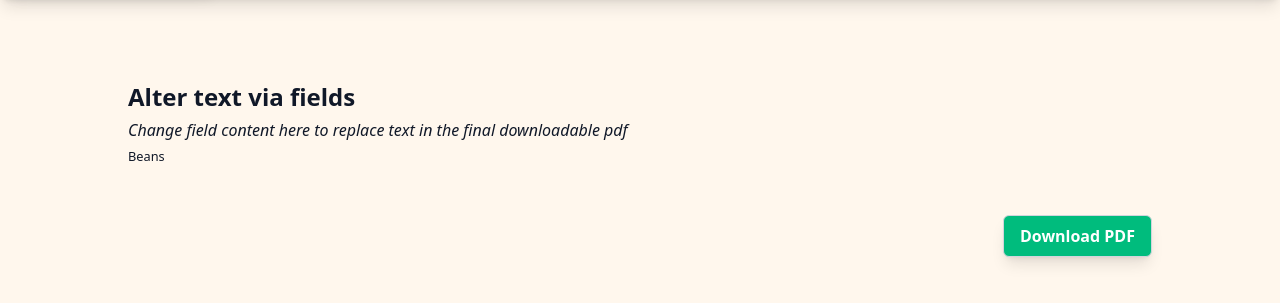
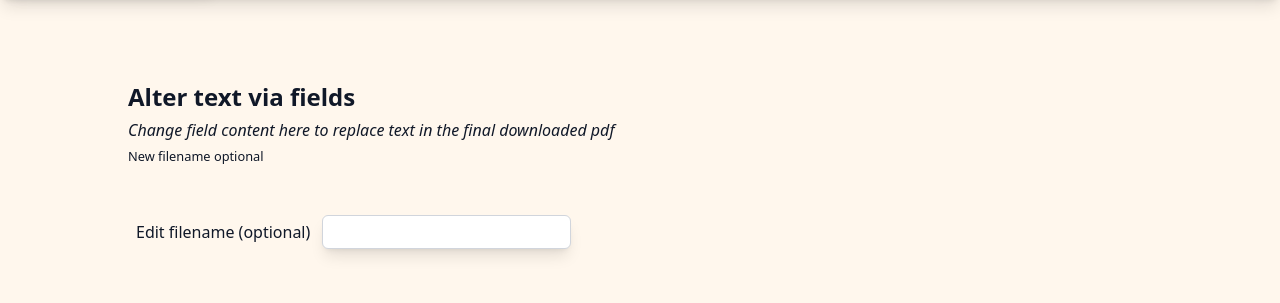
Before and after one commit to c1eren/DOCEDIT, a Flask app: template templates/create_new_pdf.html in a window 1280 px wide. Shown: the part 62-365 px from the top of the page. Run offline with Flask 3, Linux system fonts and the light colour scheme; the template is opened without the code that fills it, so the values that code supplies are empty; style sheets or scripts are compiled from the project's sources.

Commit message:
Nav and default filenames

```diff
--- a/app.py
+++ b/app.py
@@ -8,6 +8,12 @@ from werkzeug.datastructures import FileStorage
 
 import json
 from docx import Document
+from docx2pdf import convert
+import subprocess
+
+# Path to LibreOffice executable
+# Need to change this when going live, will need some sort of stripped down version of libre on the server too
+libre_office = r"C:\Program Files\LibreOffice\program\soffice.exe"
 
 app = Flask(__name__)
 
@@ -90,7 +96,7 @@ def create_pdf_page():
 
             start = text.find("[--", end + 3)
 
-    return render_template('create_new_pdf.html', text=full_text, filename=filename, fields=fieldArr)
+    return render_template('create_new_pdf.html', text=full_text, fileName=filename, fields=fieldArr)
 
 @app.route('/create-template', methods=['GET', 'POST'])
 def create_template_page():
@@ -346,13 +352,15 @@ def handle_fields(request):
 def handle_download(field_values):
     selected_template = get_current_selected_template()
     document = Document(selected_template)
+    filename = field_values['docName']
+    return  f"<div>{filename}</div>"
     full_text_para = []
     full_text_field = []
     full_text = []
 
     for paragraph in document.paragraphs:
         for key, value in field_values.items():
-            replace_placeholder_in_paragraph(paragraph, key, value)
+            replace_placeholder_in_paragraph(paragraph, key, value.strip())
         # for run in paragraph.runs:
         #     full_text.append(run.text)
 
@@ -362,16 +370,27 @@ def handle_download(field_values):
     #     full_text_field.append(repr(key))
 
     # return full_text
+    fPath = save_docx_temp(document)
+    output_folder = app.config['UPLOAD_FOLDER']
+    # subprocess.run([
+    #     "libreoffice",
+    #     "--headless",
+    #     "--convert-to", "pdf",
+    #     "C:\programming\FullStack\DocumentEdit\uploads\temp_file.docx",
+    #     "--outdir", output_folder
+    # ], check=True)
+    # return "beans"
 
-    output = BytesIO()
-    document.save(output)
-    output.seek(0)
+    # Example usage
+    temp_docx = r"C:\programming\FullStack\DocumentEdit\uploads\temp_file.docx"
+    pdf_file = convert_docx_to_pdf(temp_docx)
+    print("PDF generated at:", pdf_file)
 
     return send_file(
-        output,
+        pdf_file,
         as_attachment=True,
-        download_name="final_document.docx",
-        mimetype="application/vnd.openxmlformats-officedocument.wordprocessingml.document"
+        download_name="test.pdf",
+        mimetype="application/pdf"
     )
 
     # return send_file(
@@ -420,5 +439,46 @@ def replace_placeholder_in_paragraph(paragraph, placeholder, replacement):
             else:
                 run.text = text[:local_start] + text[local_end:]
 
+
+def save_docx_temp(document):
+    # Generate a safe filename (you could also use a UUID to avoid collisions)
+    fName = secure_filename("temp_file.docx")
+    path = os.path.join(app.config['UPLOAD_FOLDER'], fName)
+
+    # Save the document to the filesystem
+    document.save(path)
+
+    # Return the full path for later use
+    return path
+
+def convert_docx_to_pdf(docx_path):
+    # Make a temporary PDF filename
+    pdf_name = os.path.splitext(os.path.basename(docx_path))[0] + ".pdf"
+    pdf_path = os.path.join(os.path.dirname(docx_path), pdf_name)
+
+    # Convert DOCX to PDF
+    convert(docx_path, pdf_path)
+
+    return pdf_path
+
+def convert_docx_to_pdf(docx_path, output_dir=None):
+    if output_dir is None:
+        output_dir = os.path.dirname(docx_path)
+
+    # Call LibreOffice in headless mode
+    subprocess.run([
+        libre_office,
+        "--headless",
+        "--convert-to", "pdf",
+        docx_path,
+        "--outdir", output_dir
+    ], check=True)
+
+    # Construct PDF path
+    base_name = os.path.splitext(os.path.basename(docx_path))[0]
+    pdf_path = os.path.join(output_dir, f"{base_name}.pdf")
+    return pdf_path
+
+
 if __name__ == "__main__":
     app.run(debug=True)
--- a/templates/create_new_pdf.html
+++ b/templates/create_new_pdf.html
@@ -17,27 +17,32 @@
         <div class="px-[10vw] py-[10vh]">
             <div class="flex flex-col gap-1 text-start">
                 <h3 class="font-bold">Alter text via fields</h3>
-                <p class="italic">Change field content here to replace text in the final downloadable pdf</p>
-                <small>Beans</small>
+                <p class="italic">Change field content here to replace text in the final downloaded pdf</p>
+                <small>New filename optional</small>
             </div>
             <br><br>
         <form class="w-full" method="post" id="download-form">
             <input type="hidden" name="action" value="download">
             <div class="flex flex-col gap-4">
+                <div>
+                    <label class="px-[clamp(0.5rem,0.5vw,2rem)] py-[clamp(0.25rem,0.25vw,0.5rem)] h-fit text-end" for="docName">Edit filename (optional)</label>
+                    <input id="filename-field" name="docName" class="dialog-text" placeholder="{{fileName.replace('.docx', '.pdf')}}" value="{{fileName.replace('.docx', '.pdf')}}">
+                </div>
+                <br>
                 {% if fields %}
-                <div class="flex flex-col gap-4 items-start justify-start">
+                <div class="flex flex-col gap-4 items-start p-[clamp(1rem,5vw,4rem)] rounded-md ring-2 ring-emerald-500 hover:ring-emerald-400 active:ring-emerald-700 shadow-sm justify-start">
                 {% for field in fields %}
                     <div class="grid grid-cols-2 gap-2">
                         <label class="px-[clamp(0.5rem,0.5vw,2rem)] py-[clamp(0.25rem,0.25vw,0.5rem)] h-fit text-end" for="{{field}}">{{field}}</label>
-                        <input name="{{field}}" class="dialog-text" placeholder="{{field}}">
+                        <textarea name="{{field}}" class="dialog-text" placeholder="{{field}}" required></textarea>
                     </div>
                 {% endfor %}
+                <button class="button-submit self-end" type="submit" value="Submit">Download PDF</button>
                 </div>
                 {% endif %}
-                <button class="button-submit self-end" type="submit" value="Submit">Download PDF</button>
             </div>
         </form>
-        <br>
+        <br><br>
 
         {% if text %}
         <div class="flex flex-col items-center" name="editor">
@@ -56,5 +61,17 @@
         {% endif %}
     </div>
 
+    <script>
+        const form           = document.getElementById("download-form");
+        const filename_field = document.getElementById("filename-field");
+
+
+        form.addEventListener("submit", () => {
+            if (filename_field.value.trim() === "") {
+                filename_field.value = filename_field.placeholder;
+            }
+        });
+    </script>
+
 </body>
 </html>
--- a/templates/create_template.html
+++ b/templates/create_template.html
@@ -217,7 +217,6 @@
 
         editSelections.append(node);
         }
-        // console.log(selections);
         pIField.value = '';
         currentData = {};
         dialogBox.close();
--- a/templates/save_template.html
+++ b/templates/save_template.html
@@ -128,7 +128,6 @@
                 if (index !== -1) jsFields.splice(index, 1);
                 // Remove from DOM
                 fieldDiv.remove();
-                console.log(jsFields);
             }
         });
     });
--- a/templates/template_hub.html
+++ b/templates/template_hub.html
@@ -57,7 +57,6 @@
                 if (!btn) return;
 
                 input.value = btn.dataset.filename;
-                console.log(btn.dataset.filename);
                 form.submit();
             });
         </script>
```
